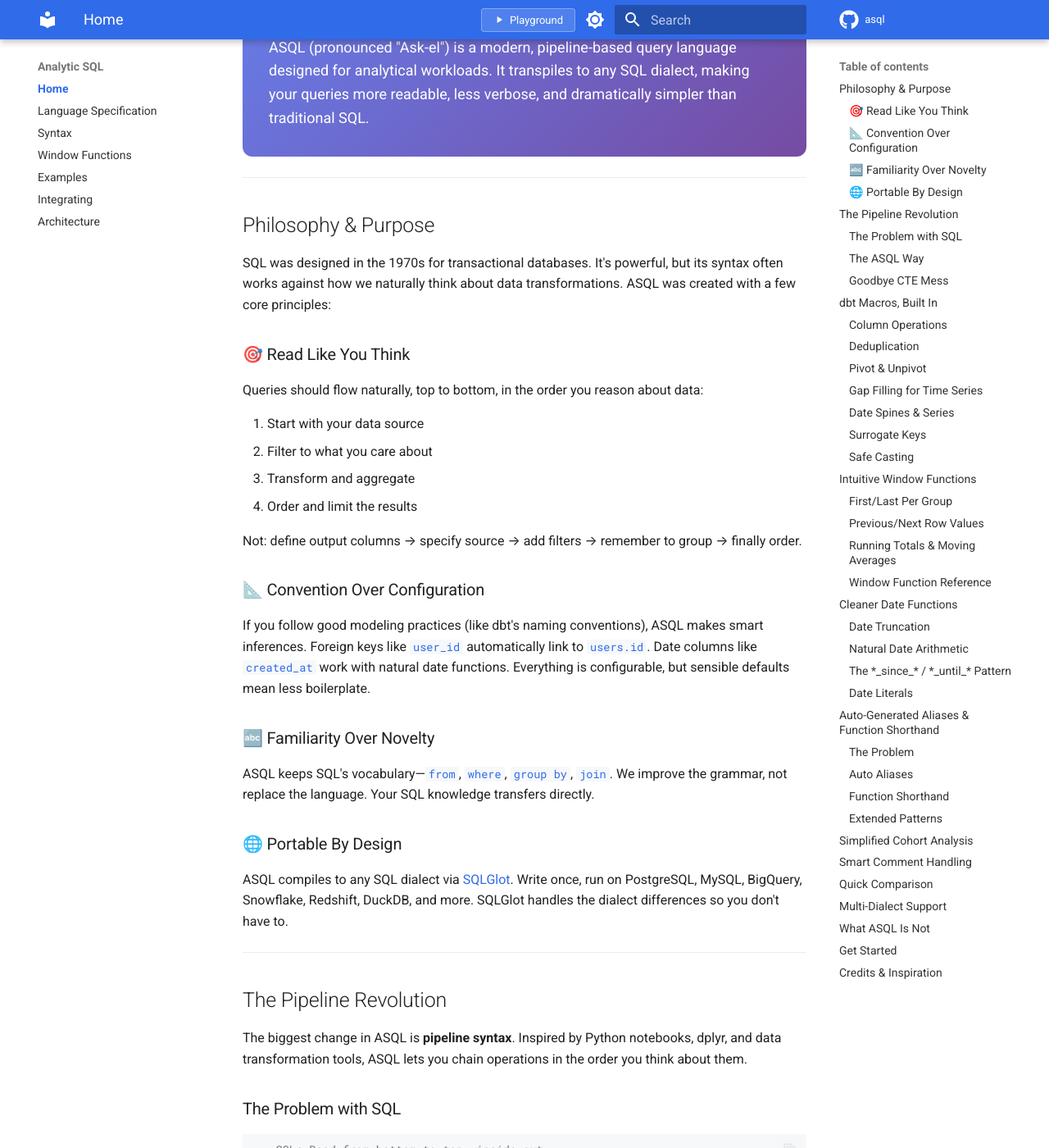
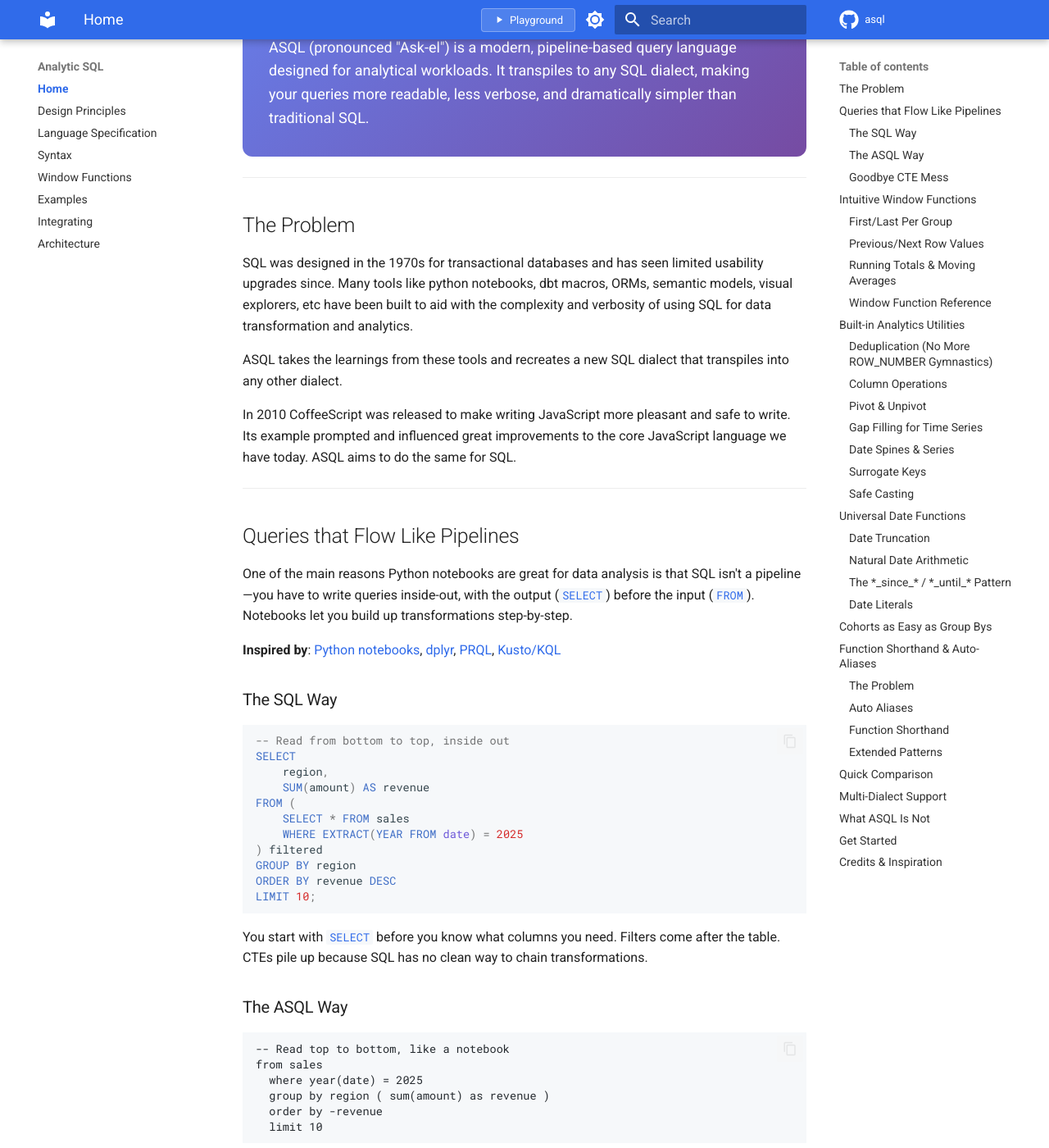
Before and after one commit to davefowler/asql, an MkDocs documentation site: the page built from docs/index.md, in a window 1280 px wide and 1400 px high, scrolled down 257 px. Shown: the whole window at 82% size. Built offline with MkDocs 1.6.1 and Material for MkDocs 9.7.7, drawn with Linux system fonts in a browser that asks for light colours; nearby versions of some CDN libraries; comment, search, counter and statistics services are not loaded; some of the changed text lies outside the part shown.

Commit message:
rewrote index to be more problem / solution focused

````diff
--- /dev/null
+++ b/docs/design.md
@@ -0,0 +1,96 @@
+# Design Principles
+
+ASQL was created with a few core design principles that guide every language decision.
+
+---
+
+## 🎯 Read Like You Think
+
+Queries should flow naturally, top to bottom, in the order you reason about data:
+
+1. Start with your data source
+2. Filter to what you care about
+3. Transform and aggregate
+4. Order and limit the results
+
+**Not**: define output columns → specify source → add filters → remember to group → finally order.
+
+This is why ASQL uses pipeline syntax. You build queries step-by-step, just like you'd explain your analysis to a colleague.
+
+---
+
+## 📐 Convention Over Configuration
+
+If you follow good modeling practices (like dbt's naming conventions), ASQL makes smart inferences:
+
+- **Foreign keys**: `user_id` automatically links to `users.id`
+- **Timestamps**: `created_at` works with natural date functions
+- **Naming**: Case-insensitive matching handles `snake_case`, `camelCase`, or whatever your database uses
+
+Everything is configurable, but sensible defaults mean less boilerplate.
+
+---
+
+## 🔤 Familiarity Over Novelty
+
+ASQL keeps SQL's vocabulary—`from`, `where`, `group by`, `join`. We improve the grammar, not replace the language.
+
+- Your SQL knowledge transfers directly
+- SQL snippets can be mixed with ASQL
+- The compiled output is readable SQL you can inspect
+
+We're not trying to invent a new language—we're trying to make SQL more pleasant to write.
+
+---
+
+## 🌐 Portable By Design
+
+ASQL compiles to any SQL dialect via [SQLGlot](https://github.com/tobymao/sqlglot). Write once, run on:
+
+- PostgreSQL
+- MySQL / MariaDB
+- SQLite
+- BigQuery
+- Snowflake
+- Redshift
+- DuckDB
+- Trino / Presto
+- Spark SQL
+- And [many more...](https://github.com/tobymao/sqlglot#dialects)
+
+SQLGlot handles the dialect differences so you don't have to worry about `DATE_TRUNC` vs `DATEADD` vs `DATE_ADD`.
+
+---
+
+## 🧩 Composable & Incremental
+
+ASQL doesn't force you to rewrite everything. You can:
+
+- Use ASQL for new queries while keeping existing SQL
+- Gradually migrate complex queries one piece at a time
+- Mix raw SQL with ASQL where needed
+- Use ASQL's output (plain SQL) anywhere SQL is accepted
+
+---
+
+## 📖 Self-Documenting
+
+Good code should be readable without comments. ASQL aims for queries that explain themselves:
+
+```asql
+from orders
+  where created_at > 7 days ago
+  group by month(created_at) ( sum(amount) as revenue )
+  order by -revenue
+  limit 10
+```
+
+Compare that to the equivalent SQL and you'll see why readability matters.
+
+---
+
+## Learn More
+
+- [Quick Start](quick_start.md) — Learn the basics in 5 minutes
+- [Language Specification](spec.md) — Complete language reference
+- [Examples](examples.md) — Real-world queries with SQL comparisons
--- a/docs/index.md
+++ b/docs/index.md
@@ -7,43 +7,26 @@
 
 ---
 
-## Philosophy & Purpose
+## The Problem
 
-SQL was designed in the 1970s for transactional databases. It's powerful, but its syntax often works against how we naturally think about data transformations. ASQL was created with a few core principles:
+SQL was designed in the 1970s for transactional databases and has seen limited usability upgrades since. Many tools like python notebooks, dbt macros, ORMs, semantic models, visual explorers, etc have been built to aid with the complexity and verbosity of using SQL for data transformation and analytics.
 
-### 🎯 Read Like You Think
+ASQL takes the learnings from these tools and recreates a new SQL dialect that transpiles into any other dialect.
 
-Queries should flow naturally, top to bottom, in the order you reason about data:
-
-1. Start with your data source
-2. Filter to what you care about
-3. Transform and aggregate
-4. Order and limit the results
-
-Not: define output columns → specify source → add filters → remember to group → finally order.
-
-### 📐 Convention Over Configuration
-
-If you follow good modeling practices (like dbt's naming conventions), ASQL makes smart inferences. Foreign keys like `user_id` automatically link to `users.id`. Date columns like `created_at` work with natural date functions. Everything is configurable, but sensible defaults mean less boilerplate.
-
-### 🔤 Familiarity Over Novelty
-
-ASQL keeps SQL's vocabulary—`from`, `where`, `group by`, `join`. We improve the grammar, not replace the language. Your SQL knowledge transfers directly.
-
-### 🌐 Portable By Design
-
-ASQL compiles to any SQL dialect via [SQLGlot](https://github.com/tobymao/sqlglot). Write once, run on PostgreSQL, MySQL, BigQuery, Snowflake, Redshift, DuckDB, and more. SQLGlot handles the dialect differences so you don't have to.
+In 2010 CoffeeScript was released to make writing JavaScript more pleasant and safe to write. Its example prompted and influenced great improvements to the core JavaScript language we have today. ASQL aims to do the same for SQL.
 
 ---
 
-## The Pipeline Revolution
+## Queries that Flow Like Pipelines
 
-The biggest change in ASQL is **pipeline syntax**. Inspired by Python notebooks, dplyr, and data transformation tools, ASQL lets you chain operations in the order you think about them.
+One of the main reasons Python notebooks are great for data analysis is that SQL isn't a pipeline—you have to write queries inside-out, with the output (`SELECT`) before the input (`FROM`). Notebooks let you build up transformations step-by-step.
 
-### The Problem with SQL
+**Inspired by**: [Python notebooks](https://jupyter.org/), [dplyr](https://dplyr.tidyverse.org/), [PRQL](https://prql-lang.org/), [Kusto/KQL](https://docs.microsoft.com/en-us/azure/data-explorer/kusto/query/)
+
+### The SQL Way
 
 ```sql
--- SQL: Read from bottom to top, inside out
+-- Read from bottom to top, inside out
 SELECT
     region,
     SUM(amount) AS revenue
@@ -61,7 +44,7 @@
 ### The ASQL Way
 
 ```asql
--- ASQL: Read top to bottom, like a notebook
+-- Read top to bottom, like a notebook
 from sales
   where year(date) = 2025
   group by region ( sum(amount) as revenue )
@@ -115,11 +98,133 @@
 
 ---
 
-## dbt Macros, Built In
+## Intuitive Window Functions
+
+Window functions are SQL's most powerful feature—and its most confusing syntax. ASQL makes common patterns readable with helpers inspired by [ClickHouse](https://clickhouse.com/docs/en/sql-reference/aggregate-functions/reference/argmax)'s clean aggregation syntax and [Kusto's](https://docs.microsoft.com/en-us/azure/data-explorer/kusto/query/) pipeline-native approach.
+
+### First/Last Per Group
+
+The dreaded "get most recent record per customer" pattern:
+
+<div class="grid-container" style="display: grid; grid-template-columns: 1fr 1fr; gap: 20px; margin: 20px 0;">
+<div>
+
+**SQL (8 lines)**
+```sql
+SELECT * FROM (
+    SELECT *,
+        ROW_NUMBER() OVER (
+            PARTITION BY customer_id
+            ORDER BY order_date DESC
+        ) as rn
+    FROM orders
+) sub WHERE rn = 1;
+```
+
+</div>
+<div>
+
+**ASQL (2 lines)**
+```asql
+from orders
+  per customer_id first by -order_date
+```
+
+Reads naturally: "per customer, get the first by order date descending."
+
+</div>
+</div>
+
+### Previous/Next Row Values
+
+<div class="grid-container" style="display: grid; grid-template-columns: 1fr 1fr; gap: 20px; margin: 20px 0;">
+<div>
+
+**SQL**
+```sql
+SELECT
+    month,
+    revenue,
+    LAG(revenue, 1) OVER (ORDER BY month) as prev,
+    revenue - LAG(revenue, 1) OVER (ORDER BY month) as growth
+FROM monthly_sales;
+```
+
+</div>
+<div>
+
+**ASQL**
+```asql
+from monthly_sales
+  order by month
+  select month, revenue,
+    prior(revenue) as prev,
+    revenue - prior(revenue) as growth
+```
+
+</div>
+</div>
+
+### Running Totals & Moving Averages
+
+```asql
+from daily_sales
+  order by date
+  select date, revenue,
+    running_sum(revenue) as cumulative,
+    rolling_avg(revenue, 7) as week_avg
+```
+
+No more `SUM() OVER (ROWS UNBOUNDED PRECEDING)` gymnastics.
+
+### Window Function Reference
+
+| ASQL | SQL Equivalent | Example |
+|------|---------------|---------|
+| `per ... first by` | ROW_NUMBER() + filter | `per customer_id first by -date` |
+| `per ... number by` | ROW_NUMBER() | `per customer_id number by -date` |
+| `prior(col)` | `LAG(col, 1)` | `prior(revenue)` |
+| `next(col)` | `LEAD(col, 1)` | `next(revenue)` |
+| `running_sum(col)` | `SUM() OVER (ROWS UNBOUNDED PRECEDING)` | `running_sum(amount)` |
+| `running_avg(col)` | `AVG() OVER (ROWS UNBOUNDED PRECEDING)` | `running_avg(score)` |
+| `rolling_avg(col, n)` | `AVG() OVER (ROWS n-1 PRECEDING)` | `rolling_avg(revenue, 7)` |
+
+[Learn more about Window Functions →](window_functions.md)
+
+---
+
+## Built-in Analytics Utilities
 
 [dbt](https://www.getdbt.com/) revolutionized analytics engineering, and their macro ecosystem filled critical gaps in SQL. ASQL pays tribute to this work by **building many of these patterns directly into the language**.
 
-No more Jinja templating for common operations. No more `dbt_utils.star()` or `dbt_utils.surrogate_key()`. These are now first-class syntax:
+No more Jinja templating for common operations. No more `dbt_utils.star()` or `dbt_utils.surrogate_key()`. These are now first-class syntax.
+
+### Deduplication (No More ROW_NUMBER Gymnastics)
+
+<div class="grid-container" style="display: grid; grid-template-columns: 1fr 1fr; gap: 20px; margin: 20px 0;">
+<div>
+
+**dbt (Jinja macro)**
+```sql
+{{ dbt_utils.dedupe(
+    relation=ref('stg_orders'),
+    partition_by='customer_id',
+    order_by='order_date desc'
+) }}
+```
+
+</div>
+<div>
+
+**ASQL**
+```asql
+from orders
+  deduplicate by customer_id
+  order by -order_date
+```
+
+</div>
+</div>
 
 ### Column Operations
 
@@ -131,25 +236,15 @@
   prefix orders.* with order_                         -- prefix after join
 ```
 
-### Deduplication
+### Pivot & Unpivot
+
+Transform Jira-style EAV tables to columns:
 
 ```asql
--- Keep most recent order per customer
-from orders
-  deduplicate by customer_id
-  order by -order_date
-```
-
-No more `ROW_NUMBER() OVER (PARTITION BY ... ORDER BY ...) = 1` gymnastics.
-
-### Pivot & Unpivot
-
-```asql
--- Transform Jira custom fields from EAV to columns
+-- From: issue_id | field_name | field_value
+-- To:   issue_id | priority | sprint | story_points
 from issue_custom_fields
   pivot field_value by field_name
-
--- Result: issue_id | priority | sprint | story_points
 ```
 
 ### Gap Filling for Time Series
@@ -181,104 +276,38 @@
 
 ---
 
-## Intuitive Window Functions
+## Universal Date Functions
 
-Window functions are SQL's most powerful feature—and its most confusing syntax. ASQL makes common patterns intuitive:
+Date handling in SQL is a dialect minefield. `EXTRACT`, `DATE_TRUNC`, `DATEADD`, `DATEDIFF`—each database does it differently. ASQL provides **one syntax that works everywhere**, inspired by how analysts actually talk about dates.
 
-### First/Last Per Group
+### Date Truncation
 
 <div class="grid-container" style="display: grid; grid-template-columns: 1fr 1fr; gap: 20px; margin: 20px 0;">
 <div>
 
-**SQL (8 lines)**
+**SQL (varies by dialect)**
 ```sql
-SELECT * FROM (
-    SELECT *,
-        ROW_NUMBER() OVER (
-            PARTITION BY customer_id
-            ORDER BY order_date DESC
-        ) as rn
-    FROM orders
-) sub WHERE rn = 1;
+-- PostgreSQL
+DATE_TRUNC('month', created_at)
+
+-- MySQL
+DATE_FORMAT(created_at, '%Y-%m-01')
+
+-- BigQuery
+DATE_TRUNC(created_at, MONTH)
 ```
 
 </div>
 <div>
 
-**ASQL (2 lines)**
+**ASQL (works everywhere)**
 ```asql
-from orders
-  per customer_id first by -order_date
+from events
+  group by month(created_at) ( # as count )
 ```
 
 </div>
 </div>
-
-### Previous/Next Row Values
-
-<div class="grid-container" style="display: grid; grid-template-columns: 1fr 1fr; gap: 20px; margin: 20px 0;">
-<div>
-
-**SQL**
-```sql
-SELECT
-    month,
-    revenue,
-    LAG(revenue, 1) OVER (ORDER BY month) as prev_month,
-    revenue - LAG(revenue, 1) OVER (ORDER BY month) as growth
-FROM monthly_sales;
-```
-
-</div>
-<div>
-
-**ASQL**
-```asql
-from monthly_sales
-  order by month
-  select month, revenue,
-    prior(revenue) as prev_month,
-    revenue - prior(revenue) as growth
-```
-
-</div>
-</div>
-
-### Running Totals & Moving Averages
-
-```asql
-from daily_sales
-  order by date
-  select date, revenue,
-    running_sum(revenue) as cumulative,
-    rolling_avg(revenue, 7) as week_avg
-```
-
-### Window Function Reference
-
-| ASQL | SQL Equivalent | Example |
-|------|---------------|---------|
-| `per ... first by` | ROW_NUMBER() + filter | `per customer_id first by -date` |
-| `per ... number by` | ROW_NUMBER() | `per customer_id number by -date` |
-| `prior(col)` | `LAG(col, 1)` | `prior(revenue)` |
-| `next(col)` | `LEAD(col, 1)` | `next(revenue)` |
-| `running_sum(col)` | `SUM() OVER (ROWS UNBOUNDED PRECEDING)` | `running_sum(amount)` |
-| `running_avg(col)` | `AVG() OVER (ROWS UNBOUNDED PRECEDING)` | `running_avg(score)` |
-| `rolling_avg(col, n)` | `AVG() OVER (ROWS n-1 PRECEDING)` | `rolling_avg(revenue, 7)` |
-
----
-
-## Cleaner Date Functions
-
-Date handling in SQL is a dialect minefield. `EXTRACT`, `DATE_TRUNC`, `DATEADD`, `DATEDIFF`—each database does it differently. ASQL provides **one syntax that works everywhere**:
-
-### Date Truncation
-
-```asql
-from events
-  group by month(created_at) ( # as count )
-  -- Works on Postgres, MySQL, BigQuery, Snowflake...
-```
 
 ### Natural Date Arithmetic
 
@@ -313,7 +342,47 @@
 
 ---
 
-## Auto-Generated Aliases & Function Shorthand
+## Cohorts as Easy as Group Bys
+
+Cohort analysis—grouping users by signup date and tracking behavior over time—is notoriously complex in SQL. A basic retention query typically requires **40+ lines and 4-5 CTEs**.
+
+**Inspired by**: [Amplitude](https://amplitude.com/), [Mixpanel](https://mixpanel.com/), and every analytics team that's built cohort rollup tables because the queries were too painful.
+
+With ASQL's building blocks, cohorts become dramatically simpler:
+
+```asql
+-- Get cohort assignment using first()
+set user_cohorts = from events
+  group by user_id (
+    month(first(event_date order by event_date)) as cohort_month
+  )
+
+-- Calculate retention by period
+from events
+  join user_cohorts on user_id
+  select
+    cohort_month,
+    months(event_date - cohort_month) as period
+  group by cohort_month, period (
+    count(distinct user_id) as active_users
+  )
+  order by cohort_month, period
+  select *,
+    running_sum(active_users) as cumulative,
+    prior(active_users) as prev_period
+```
+
+**Features that make this possible:**
+
+- `first(col order by ...)` for cohort membership
+- `months(date1 - date2)` for period calculation
+- `running_sum()` for cumulative metrics
+- `prior()` for period-over-period comparison
+- Pipeline syntax eliminates CTE nesting
+
+---
+
+## Function Shorthand & Auto-Aliases
 
 ASQL auto-generates clear column names for all expressions, and goes a step further with **underscore/space flexibility**.
 
@@ -341,7 +410,7 @@
 
 ### Function Shorthand
 
-But we go further—**underscores and spaces are interchangeable** in function contexts:
+**Underscores and spaces are interchangeable** in function contexts:
 
 ```asql
 -- All of these are equivalent:
@@ -369,64 +438,6 @@
 months_until_due_date     -- → months(due_date - now())
 day_of_week_order_date    -- → day_of_week(order_date)
 ```
-
----
-
-## Simplified Cohort Analysis
-
-Cohort analysis—grouping users by signup date and tracking behavior over time—is notoriously complex in SQL. A basic retention query typically requires 40+ lines and 4-5 CTEs.
-
-With ASQL's building blocks, cohorts become dramatically simpler:
-
-```asql
--- Get cohort assignment using first()
-set user_cohorts = from events
-  group by user_id (
-    month(first(event_date order by event_date)) as cohort_month
-  )
-
--- Calculate retention by period
-from events
-  join user_cohorts on user_id
-  select
-    cohort_month,
-    months(event_date - cohort_month) as period
-  group by cohort_month, period (
-    count(distinct user_id) as active_users
-  )
-  order by cohort_month, period
-  select *,
-    running_sum(active_users) as cumulative,
-    prior(active_users) as prev_period
-```
-
-Features that make this possible:
-- `first(col order by ...)` for cohort membership
-- `months(date1 - date2)` for period calculation
-- `running_sum()` for cumulative metrics
-- `prior()` for period-over-period comparison
-- Pipeline syntax eliminates CTE nesting
-
----
-
-## Smart Comment Handling
-
-ASQL preserves your comments and can extract metadata from them. Powered by [SQLGlot's](https://github.com/tobymao/sqlglot) robust parsing:
-
-```asql
--- @description: Monthly revenue by region
--- @owner: analytics-team
-from sales
-  where year(date) = 2025      -- Current year only
-  group by region (
-    sum(amount) as revenue     -- Total revenue
-  )
-```
-
-Comments can be:
-- Preserved in compiled SQL
-- Extracted as metadata for documentation
-- Used for query annotation and lineage
 
 ---
 
@@ -494,15 +505,9 @@
 </div>
 
 <div style="border: 1px solid #e0e0e0; border-radius: 8px; padding: 20px;">
-<h3 style="margin-top: 0;">📅 Date Functions</h3>
-<p>Universal date handling that works on any database.</p>
-<a href="dates/">Date Functions →</a>
-</div>
-
-<div style="border: 1px solid #e0e0e0; border-radius: 8px; padding: 20px;">
-<h3 style="margin-top: 0;">🔧 Data Transformations</h3>
-<p>Built-in pivot, deduplicate, fill, and more.</p>
-<a href="transformations/">Transformations →</a>
+<h3 style="margin-top: 0;">🎯 Design Principles</h3>
+<p>The philosophy behind ASQL's design decisions.</p>
+<a href="design/">Design Principles →</a>
 </div>
 
 <div style="border: 1px solid #e0e0e0; border-radius: 8px; padding: 20px;">
--- a/mkdocs.yml
+++ b/mkdocs.yml
@@ -90,6 +90,7 @@
 # Navigation
 nav:
   - Home: index.md
+  - Design Principles: design.md
   - Language Specification: spec.md
   - Syntax: quick_start.md
   - Window Functions: window_functions.md
````
Also changed, not shown: other parts of docs/index.md (+3 -1 lines).
